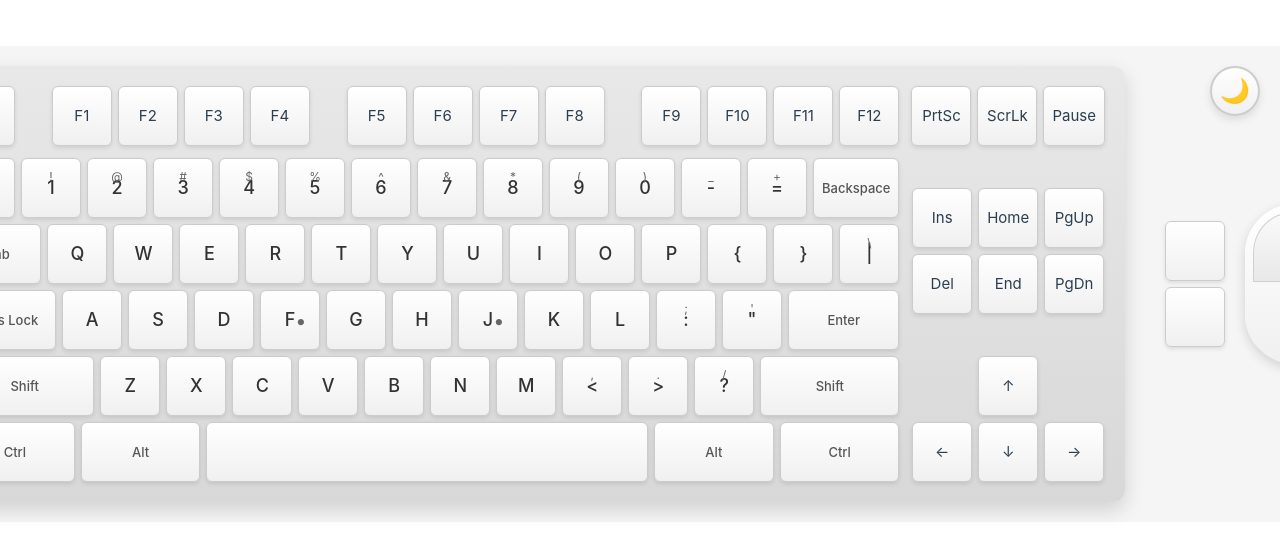
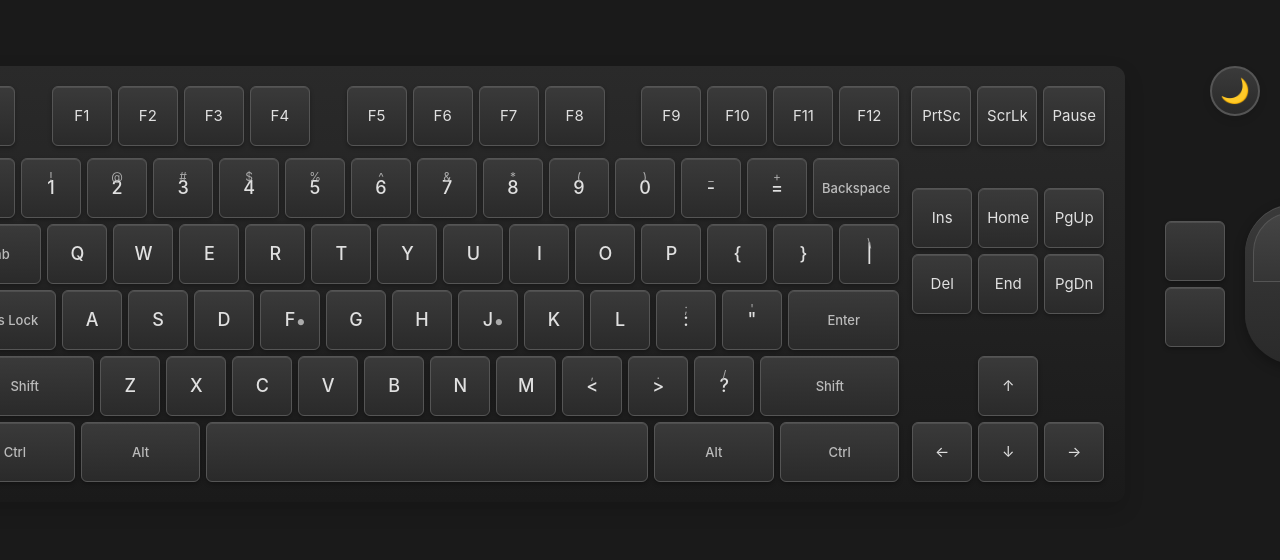
Before and after one commit to Towerrrr/MapMuse, a Vue app: page / in a window 1280 px wide. Shown: the part 116-676 px from the top of the page. Built offline with nearby package versions, Linux system fonts and the light colour scheme.

Commit message:
fix: 默认夜间模式，日间模式代码迁出

```diff
--- /dev/null
+++ b/src/assets/light-theme.css
@@ -0,0 +1,75 @@
+
+
+.light-mode .theme-toggle {
+  background: linear-gradient(to bottom, #ffffff, #f0f0f0);
+  border-color: #ccc;
+}
+
+.light-mode .keyboard {
+  background: linear-gradient(to bottom, #e8e8e8, #d8d8d8);
+}
+
+.light-mode .key {
+  background: linear-gradient(to bottom, #ffffff, #f0f0f0);
+  border-color: #ccc;
+  color: #1f1f1f;
+  box-shadow:
+    0 2px 4px rgba(0, 0, 0, 0.1),
+    inset 0 1px 0 rgba(255, 255, 255, 0.8);
+}
+
+.light-mode .key:hover {
+  background: linear-gradient(to bottom, #f8f8f8, #e8e8e8);
+}
+
+.light-mode .key-symbol {
+  color: #666;
+}
+
+.light-mode .key-main {
+  color: #333;
+}
+
+.light-mode .key-dot {
+  color: #666;
+}
+
+.light-mode .key-backspace,
+.light-mode .key-tab,
+.light-mode .key-caps,
+.light-mode .key-enter,
+.light-mode .key-shift,
+.light-mode .key-ctrl,
+.light-mode .key-alt {
+  color: #555;
+}
+
+.light-mode .mouse {
+  background: linear-gradient(to bottom, #ffffff, #f0f0f0);
+  box-shadow:
+    0 4px 12px rgba(0, 0, 0, 0.15),
+    inset 0 1px 0 rgba(255, 255, 255, 0.8);
+}
+
+.light-mode .mouse-btn {
+  background: linear-gradient(to bottom, #fafafa, #e8e8e8);
+  border-color: #d0d0d0;
+}
+
+.light-mode .mouse-btn:hover {
+  background: linear-gradient(to bottom, #f0f0f0, #e0e0e0);
+}
+
+.light-mode .left-btn,
+.light-mode .right-btn {
+  border-color: #d0d0d0;
+}
+
+.light-mode .mouse-wheel {
+  background: linear-gradient(to bottom, #e0e0e0, #d0d0d0);
+  border-color: #b0b0b0;
+}
+
+.light-mode .wheel-scroll {
+  background: linear-gradient(to bottom, #999, #777);
+}
--- a/src/assets/main.css
+++ b/src/assets/main.css
@@ -14,6 +14,7 @@ a,
 }
 
 body {
+  background-color: #1a1a1a;
   display: flex;
   place-items: center;
 }
--- a/src/views/HomeView.vue
+++ b/src/views/HomeView.vue
@@ -1,7 +1,7 @@
 <template>
-  <div class="keyboard-container" :class="{ 'dark-mode': isDarkMode }">
+  <div class="keyboard-container" :class="{ 'light-mode': isLightMode }">
     <button class="theme-toggle" @click="toggleTheme">
-      <span v-if="isDarkMode">☀️</span>
+      <span v-if="isLightMode">☀️</span>
       <span v-else>🌙</span>
     </button>
 
@@ -159,7 +159,7 @@ export default {
   name: 'KeyboardView',
   data() {
     return {
-      isDarkMode: false,
+      isLightMode: false,
       row1: [
         { symbol: '~', main: '`' },
         { symbol: '!', main: '1' },
@@ -219,20 +219,22 @@ export default {
   },
   methods: {
     toggleTheme() {
-      this.isDarkMode = !this.isDarkMode
+      this.isLightMode = !this.isLightMode
     }
   }
 }
 </script>
 
 <style scoped>
+@import '../assets/light-theme.css';
+
 .keyboard-container {
   width: 100%;
   display: flex;
   flex-direction: row;
   justify-content: center;
   align-items: center;
-  background-color: #f5f5f5;
+  background-color: #1a1a1a;
   padding: 20px;
   gap: 40px;
   position: relative;
@@ -246,8 +248,8 @@ export default {
   width: 50px;
   height: 50px;
   border-radius: 50%;
-  border: 2px solid #ccc;
-  background: linear-gradient(to bottom, #ffffff, #f0f0f0);
+  border: 2px solid #555;
+  background: linear-gradient(to bottom, #3a3a3a, #2a2a2a);
   cursor: pointer;
   font-size: 24px;
   display: flex;
@@ -269,7 +271,7 @@ export default {
 
 .keyboard {
   display: flex;
-  background: linear-gradient(to bottom, #e8e8e8, #d8d8d8);
+  background: linear-gradient(to bottom, #2a2a2a, #1a1a1a);
   gap: 12px;
   padding: 20px;
   border-radius: 12px;
@@ -297,18 +299,19 @@ export default {
   position: relative;
   min-width: 60px;
   height: 60px;
-  background: linear-gradient(to bottom, #ffffff, #f0f0f0);
-  border: 1px solid #ccc;
+  background: linear-gradient(to bottom, #3a3a3a, #2a2a2a);
+  border: 1px solid #555;
   border-radius: 6px;
+  color: #e0e0e0;
   box-shadow:
-    0 2px 4px rgba(0, 0, 0, 0.1),
-    inset 0 1px 0 rgba(255, 255, 255, 0.8);
+    0 2px 4px rgba(0, 0, 0, 0.3),
+    inset 0 1px 0 rgba(255, 255, 255, 0.1);
   padding: 8px;
   transition: all 0.3s ease;
 }
 
 .key:hover {
-  background: linear-gradient(to bottom, #f8f8f8, #e8e8e8);
+  background: linear-gradient(to bottom, #454545, #353535);
 }
 
 .key:active {
@@ -318,7 +321,7 @@ export default {
 
 .key-symbol {
   font-size: 12px;
-  color: #666;
+  color: #aaa;
   position: absolute;
   top: 8px;
   left: 50%;
@@ -329,7 +332,7 @@ export default {
 .key-main {
   font-size: 18px;
   font-weight: 500;
-  color: #333;
+  color: #e0e0e0;
   transition: color 0.3s ease;
 }
 
@@ -337,7 +340,7 @@ export default {
   position: absolute;
   bottom: 12px;
   font-size: 20px;
-  color: #666;
+  color: #aaa;
   transition: color 0.3s ease;
 }
 
@@ -350,7 +353,7 @@ export default {
 .key-ctrl,
 .key-alt {
   font-size: 13px;
-  color: #555;
+  color: #bbb;
   font-weight: 500;
   transition: color 0.3s ease;
 }
@@ -421,11 +424,12 @@ export default {
 .mouse {
   width: 100px;
   height: 160px;
-  background: linear-gradient(to bottom, #ffffff, #f0f0f0);
+  background: linear-gradient(to bottom, #3a3a3a, #2a2a2a);
   border-radius: 50px 50px 50px 50px;
   box-shadow:
-    0 4px 12px rgba(0, 0, 0, 0.15),
-    inset 0 1px 0 rgba(255, 255, 255, 0.8);
+    0 4px 12px rgba(0, 0, 0, 0.3),
+    inset 0 1px 0 rgba(255, 255, 255, 0.1);
+
   padding: 8px;
   transition: all 0.3s ease;
 }
@@ -439,13 +443,13 @@ export default {
 
 .mouse-btn {
   flex: 1;
-  background: linear-gradient(to bottom, #fafafa, #e8e8e8);
-  border: 1px solid #d0d0d0;
+  background: linear-gradient(to bottom, #454545, #353535);
+  border: 1px solid #555;
   transition: all 0.3s ease;
 }
 
 .mouse-btn:hover {
-  background: linear-gradient(to bottom, #f0f0f0, #e0e0e0);
+  background: linear-gradient(to bottom, #505050, #404040);
 }
 
 .mouse-btn:active {
@@ -455,12 +459,12 @@ export default {
 
 .left-btn {
   border-radius: 40px 0 0 0;
-  border-right: 0.5px solid #d0d0d0;
+  border-right: 0.5px solid #555;
 }
 
 .right-btn {
   border-radius: 0 40px 0 0;
-  border-left: 0.5px solid #d0d0d0;
+  border-left: 0.5px solid #555;
 }
 
 .btn-label {
@@ -477,8 +481,8 @@ export default {
   top: 8px;
   width: 20px;
   height: 50px;
-  background: linear-gradient(to bottom, #e0e0e0, #d0d0d0);
-  border: 1px solid #b0b0b0;
+  background: linear-gradient(to bottom, #2a2a2a, #1a1a1a);
+  border: 1px solid #444;
   border-radius: 10px;
   display: flex;
   align-items: flex-start;
@@ -491,91 +495,16 @@ export default {
 .wheel-scroll {
   width: 8px;
   height: 18px;
-  background: linear-gradient(to bottom, #999, #777);
+  background: linear-gradient(to bottom, #666, #555);
   border-radius: 4px;
   box-shadow: inset 0 1px 2px rgba(0, 0, 0, 0.3);
   transition: all 0.3s ease;
 }
 
 /* 夜间模式样式 */
-.dark-mode {
-  background-color: #1a1a1a;
+.light-mode {
+  background-color: #f5f5f5;
 }
-
-.dark-mode .theme-toggle {
-  background: linear-gradient(to bottom, #3a3a3a, #2a2a2a);
-  border-color: #555;
-}
-
-.dark-mode .keyboard {
-  background: linear-gradient(to bottom, #2a2a2a, #1a1a1a);
-}
-
-.dark-mode .key {
-  background: linear-gradient(to bottom, #3a3a3a, #2a2a2a);
-  border-color: #555;
-  color: #e0e0e0;
-  box-shadow:
-    0 2px 4px rgba(0, 0, 0, 0.3),
-    inset 0 1px 0 rgba(255, 255, 255, 0.1);
-}
-
-.dark-mode .key:hover {
-  background: linear-gradient(to bottom, #454545, #353535);
-}
-
-.dark-mode .key-symbol {
-  color: #aaa;
-}
-
-.dark-mode .key-main {
-  color: #e0e0e0;
-}
-
-.dark-mode .key-dot {
-  color: #aaa;
-}
-
-.dark-mode .key-backspace,
-.dark-mode .key-tab,
-.dark-mode .key-caps,
-.dark-mode .key-enter,
-.dark-mode .key-shift,
-.dark-mode .key-ctrl,
-.dark-mode .key-alt {
-  color: #bbb;
-}
-
-.dark-mode .mouse {
-  background: linear-gradient(to bottom, #3a3a3a, #2a2a2a);
-  box-shadow:
-    0 4px 12px rgba(0, 0, 0, 0.3),
-    inset 0 1px 0 rgba(255, 255, 255, 0.1);
-}
-
-.dark-mode .mouse-btn {
-  background: linear-gradient(to bottom, #454545, #353535);
-  border-color: #555;
-}
-
-.dark-mode .mouse-btn:hover {
-  background: linear-gradient(to bottom, #505050, #404040);
-}
-
-.dark-mode .left-btn,
-.dark-mode .right-btn {
-  border-color: #555;
-}
-
-.dark-mode .mouse-wheel {
-  background: linear-gradient(to bottom, #2a2a2a, #1a1a1a);
-  border-color: #444;
-}
-
-.dark-mode .wheel-scroll {
-  background: linear-gradient(to bottom, #666, #555);
-}
-
 /** endregion */
 
 </style>
```
